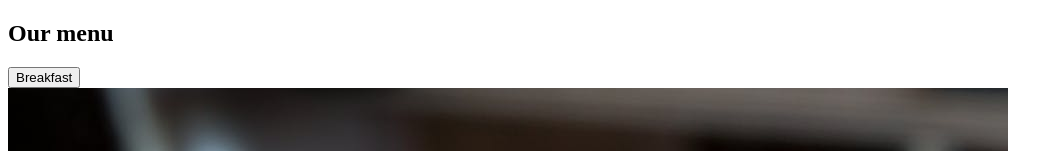
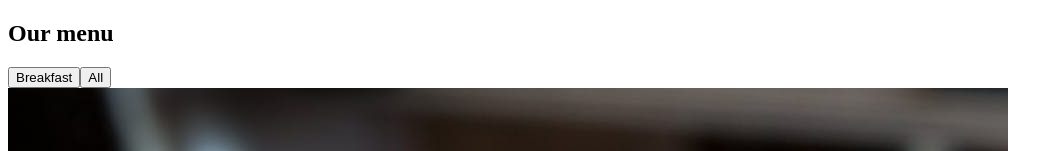
Before and after one commit to LaurenCummings/menu-project, a React (Vite) app: page / in a window 1280 px wide. Shown: the top 151 px of the page, without its empty margins (0-1063 px from the left). Built offline with nearby package versions, Linux system fonts and the light colour scheme.

Commit message:
Added button and functionality to show all items after filtering

```diff
--- a/src/App.jsx
+++ b/src/App.jsx
@@ -9,6 +9,10 @@
   const [categories, setCategories] = useState([]);
 
   const filterItems = (category) => {
+    if (category === 'all') {
+      setMenuItems(data)
+      return
+    }
     const newItems = data.filter((item) => item.category === category);
     setMenuItems(newItems);
   }
--- a/src/components/Categories.jsx
+++ b/src/components/Categories.jsx
@@ -2,6 +2,7 @@
     return (
         <div className="btn-container">
             <button className="filter-btn" onClick={()=>filterItems('breakfast')}>Breakfast</button>
+            <button className="filter-btn" onClick={()=>filterItems('all')}>All</button>
         </div>
     )
 }
```
